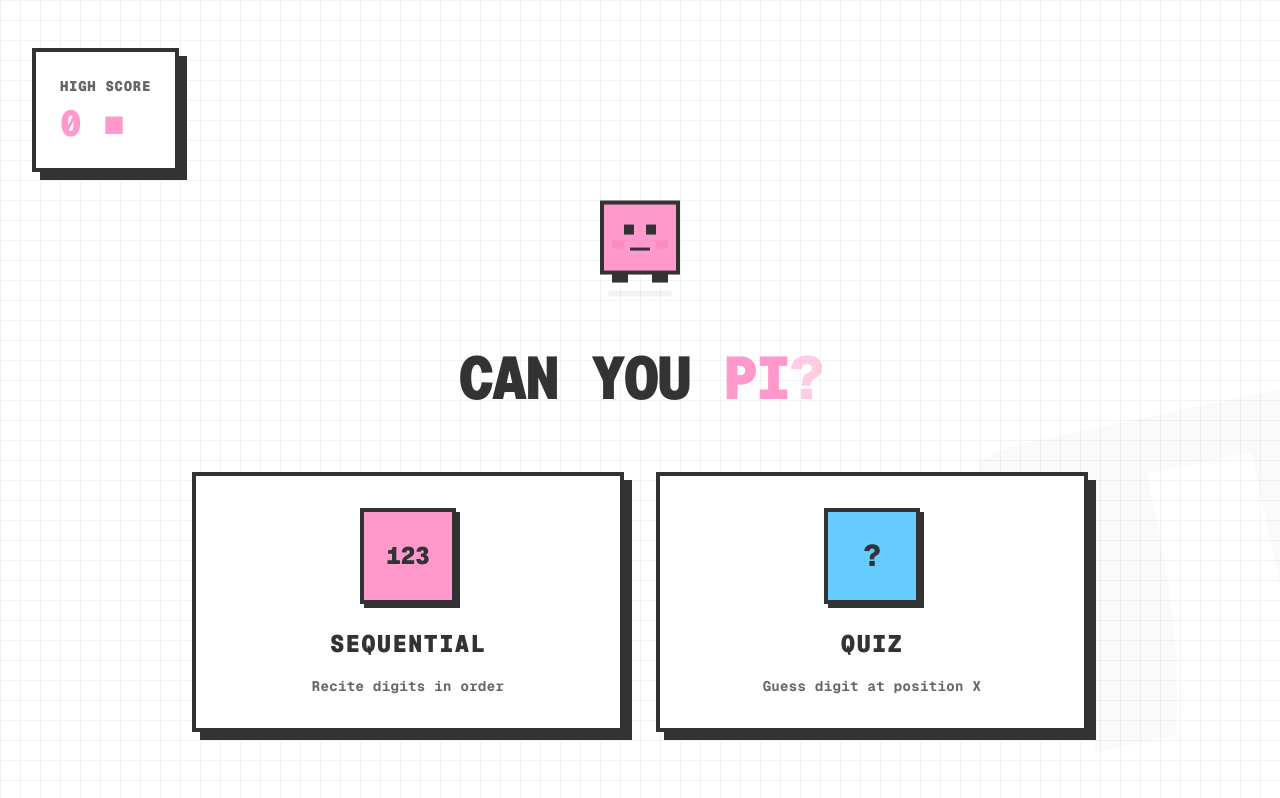
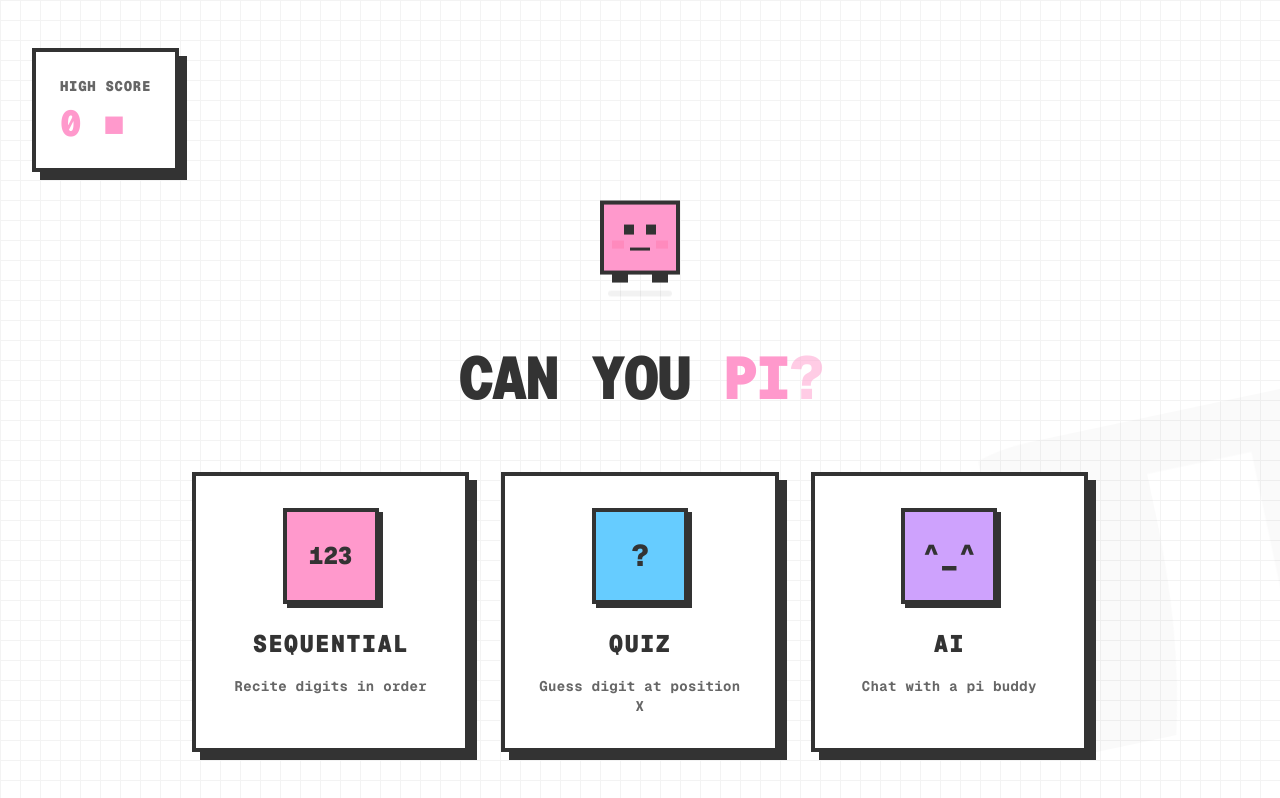
Before and after one commit to riannelimje/can-you-pi-frontend, a Next.js app: page / in a window 1280 px wide. Built offline with nearby package versions, Linux system fonts and the light colour scheme.

Commit message:
feat: add card for the pi buddy

```diff
--- a/app/page.tsx
+++ b/app/page.tsx
@@ -107,6 +107,21 @@ export default function Home() {
               </div>
             </div>
           </Link>
+
+          {/* AI Mode */}
+           <Link href="/terminal" className="flex-1">
+            <div className="h-full bg-[#ffffff] border-[4px] border-[#333] shadow-[8px_8px_0px_0px_rgba(51,51,51,1)] p-8 hover:shadow-[12px_12px_0px_0px_rgba(51,51,51,1)] hover:-translate-x-1 hover:-translate-y-1 transition-all duration-100 cursor-pointer">
+              <div className="text-center">
+                <div className="mb-6">
+                  <div className="w-24 h-24 bg-[#CEA2FD] border-[4px] border-[#333] mx-auto flex items-center justify-center shadow-[4px_4px_0px_0px_rgba(51,51,51,1)]">
+                    <span className="text-[#333] text-3xl font-black">^_^</span>
+                  </div>
+                </div>
+                <h2 className="text-2xl font-black text-[#333] mb-4 tracking-wider">AI</h2>
+                <p className="text-[#666] font-bold text-sm tracking-wide">Chat with a pi buddy</p>
+              </div>
+            </div>
+          </Link>
         </div>
       </div>
     </div>
```
